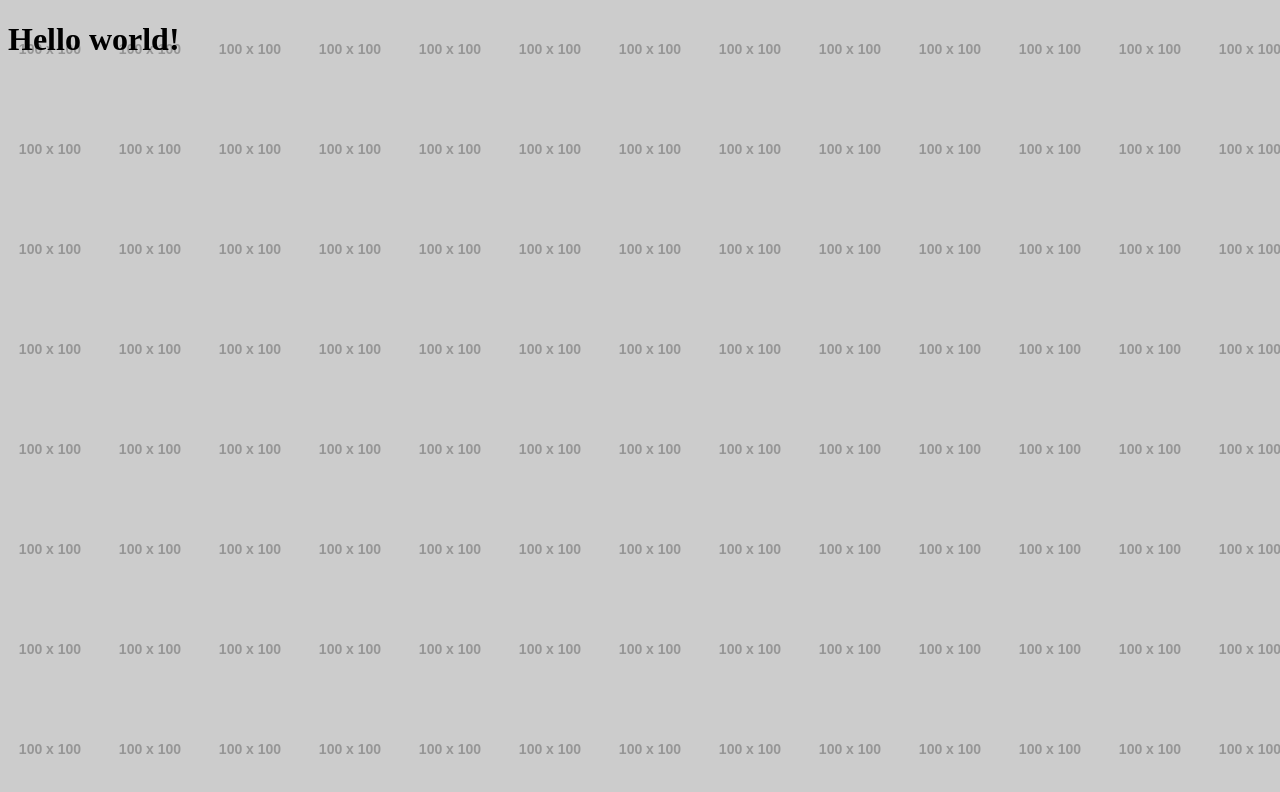
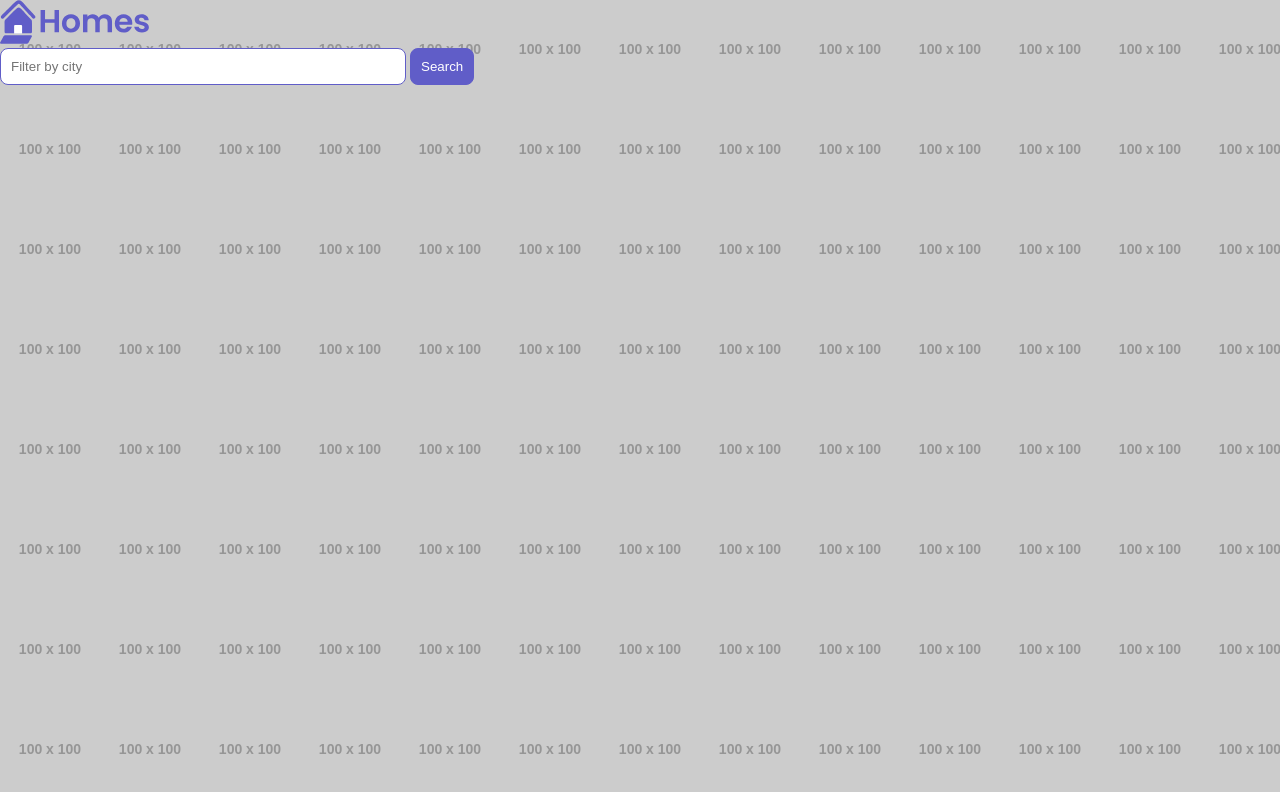
Before and after one commit to ideaspot-pl/ai2-lab-h-202510, an Angular app: page / in a window 1280 px wide. Shown: the top 792 px of the page. Built offline with nearby package versions, Linux system fonts and the light colour scheme.

Commit message:
step 2 - komponent home

```diff
--- a/angular.json
+++ b/angular.json
@@ -22,7 +22,8 @@
               {
                 "glob": "**/*",
                 "input": "public"
-              }
+              },
+              "src/assets"
             ],
             "styles": [
               "src/styles.css"
--- a/src/app/app.ts
+++ b/src/app/app.ts
@@ -1,10 +1,19 @@
 import { Component, signal } from '@angular/core';
-import { RouterOutlet } from '@angular/router';
+import {Home} from './home/home';
 
 @Component({
   selector: 'app-root',
-  imports: [RouterOutlet],
-  templateUrl: './app.html',
+  imports: [Home],
+  template: `
+    <main>
+      <header class="brand-name">
+        <img class="brand-logo" src="/assets/logo.svg" alt="logo" aria-hidden="true" />
+      </header>
+      <section class="content">
+        <app-home></app-home>
+      </section>
+    </main>
+  `,
   styleUrl: './app.css'
 })
 export class App {
--- /dev/null
+++ b/src/app/home/home.css
@@ -0,0 +1,36 @@
+.results {
+  display: grid;
+  column-gap: 14px;
+  row-gap: 14px;
+  grid-template-columns: repeat(auto-fill, minmax(400px, 400px));
+  margin-top: 50px;
+  justify-content: space-around;
+}
+input[type="text"] {
+  border: solid 1px var(--primary-color);
+  padding: 10px;
+  border-radius: 8px;
+  margin-right: 4px;
+  display: inline-block;
+  width: 30%;
+}
+button {
+  padding: 10px;
+  border: solid 1px var(--primary-color);
+  background: var(--primary-color);
+  color: white;
+  border-radius: 8px;
+}
+@media (min-width: 500px) and (max-width: 768px) {
+  .results {
+    grid-template-columns: repeat(2, 1fr);
+  }
+  input[type="text"] {
+    width: 70%;
+  }
+}
+@media (max-width: 499px) {
+  .results {
+    grid-template-columns: 1fr;
+  }
+}
--- /dev/null
+++ b/src/app/home/home.html
@@ -0,0 +1 @@
+<p>home works!</p>
--- /dev/null
+++ b/src/app/home/home.ts
@@ -0,0 +1,18 @@
+import { Component } from '@angular/core';
+
+@Component({
+  selector: 'app-home',
+  imports: [],
+  template: `
+    <section>
+      <form>
+        <input type="text" placeholder="Filter by city" />
+        <button class="primary" type="button">Search</button>
+      </form>
+    </section>
+  `,
+  styleUrl: './home.css',
+})
+export class Home {
+
+}
--- a/src/styles.css
+++ b/src/styles.css
@@ -1,3 +1,26 @@
 body {
   background: url("https://placehold.co/100x100/FFFFFF/EFEFEF/png?text=00000");
 }
+
+* {
+  margin: 0;
+  padding: 0;
+}
+
+body {
+  font-family: 'Be Vietnam Pro', sans-serif;
+}
+:root {
+  --primary-color: #605DC8;
+  --secondary-color: #8B89E6;
+  --accent-color: #e8e7fa;
+  --shadow-color: #E8E8E8;
+}
+
+button.primary {
+  padding: 10px;
+  border: solid 1px var(--primary-color);
+  background: var(--primary-color);
+  color: white;
+  border-radius: 8px;
+}
```
Also changed, not shown: src/assets/logo.svg (added).
